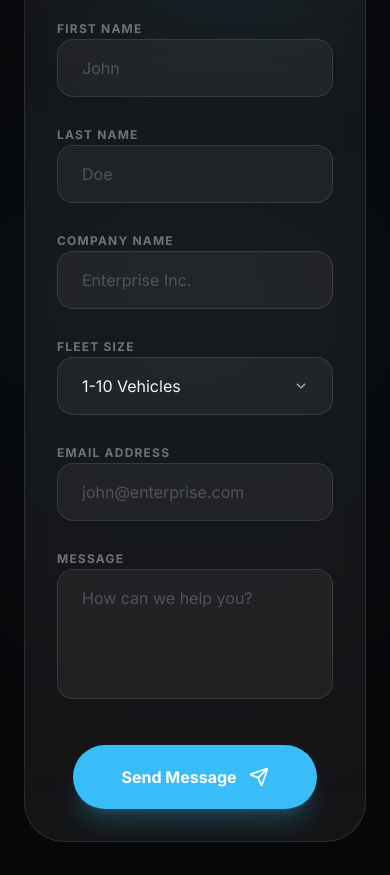
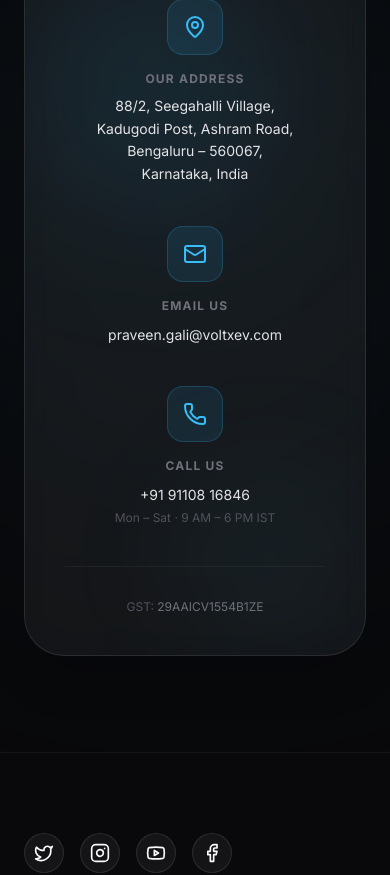
Before and after one commit to pkgali12/Voltx-Websitenew-1-voltx, a React (Vite) app: page / in a window 390 px wide. Shown: the part 4060-4935 px from the top of the page. Built offline with nearby package versions, Linux system fonts and the light colour scheme; no server answers.

Commit message:
feat: replace contact form with company info panel (address, email, phone)

```diff
--- a/src/components/ContactForm.tsx
+++ b/src/components/ContactForm.tsx
@@ -1,119 +1,14 @@
-import { motion, AnimatePresence } from "motion/react";
-import { Send, Loader2, CheckCircle2, AlertCircle, Info, Sparkles, Mail } from "lucide-react";
-import { useState, FormEvent, ChangeEvent } from "react";
+import { motion } from "motion/react";
+import { Sparkles, Mail, MapPin, Phone } from "lucide-react";
 
 export default function ContactForm() {
-  const [formData, setFormData] = useState({
-    firstName: "",
-    lastName: "",
-    companyName: "",
-    fleetSize: "1-10",
-    email: "",
-    message: ""
-  });
-
-  const [status, setStatus] = useState<"idle" | "submitting" | "success" | "error">("idle");
-  const [errorMessage, setErrorMessage] = useState("");
-
-  const accessKey = import.meta.env.VITE_WEB3FORMS_ACCESS_KEY;
-  const isKeyConfigured = accessKey && accessKey !== "YOUR_WEB3FORMS_ACCESS_KEY_HERE" && accessKey.trim() !== "";
-
-  const handleChange = (e: ChangeEvent<HTMLInputElement | HTMLTextAreaElement | HTMLSelectElement>) => {
-    const { name, value } = e.target;
-    setFormData((prev) => ({
-      ...prev,
-      [name]: value
-    }));
-  };
-
-  const handleSubmit = async (e: FormEvent) => {
-    e.preventDefault();
-    setStatus("submitting");
-    setErrorMessage("");
-
-    try {
-      const response = await fetch("https://api.web3forms.com/submit", {
-        method: "POST",
-        headers: {
-          "Content-Type": "application/json",
-          Accept: "application/json"
-        },
-        body: JSON.stringify({
-          access_key: isKeyConfigured ? accessKey : "YOUR_WEB3FORMS_ACCESS_KEY_HERE",
-          name: `${formData.firstName} ${formData.lastName}`,
-          email: formData.email,
-          subject: `Voltx EV Contact Request - ${formData.companyName}`,
-          from_name: "Voltx EV",
-          message: `Name: ${formData.firstName} ${formData.lastName}
-Email: ${formData.email}
-Company: ${formData.companyName}
-Fleet Size: ${formData.fleetSize}
-
-Message:
-${formData.message}`
-        })
-      });
-
-      const data = await response.json();
-      if (response.ok && data.success) {
-        setStatus("success");
-        setFormData({
-          firstName: "",
-          lastName: "",
-          companyName: "",
-          fleetSize: "1-10",
-          email: "",
-          message: ""
-        });
-      } else {
-        // If developer is using placeholder, mock successful submission but warn them in the UI
-        if (!isKeyConfigured) {
-          setTimeout(() => {
-            setStatus("success");
-            setFormData({
-              firstName: "",
-              lastName: "",
-              companyName: "",
-              fleetSize: "1-10",
-              email: "",
-              message: ""
-            });
-          }, 1200);
-        } else {
-          setStatus("error");
-          setErrorMessage(data.message || "Failed to submit form. Please check your credentials.");
-        }
-      }
-    } catch (err) {
-      if (!isKeyConfigured) {
-        setTimeout(() => {
-          setStatus("success");
-          setFormData({
-            firstName: "",
-            lastName: "",
-            companyName: "",
-            fleetSize: "1-10",
-            email: "",
-            message: ""
-          });
-        }, 1200);
-      } else {
-        setStatus("error");
-        setStatus("error");
-        setErrorMessage("Network error. Please try again later.");
-      }
-    }
-  };
-
   return (
     <section id="contact" className="py-24 px-6 relative overflow-hidden">
       {/* Background glowing effects */}
-      <div className="absolute top-1/2 left-1/2 -translate-x-1/2 -translate-y-1/2 w-[500px] h-[500px] bg-brand/5 blur-[150px] pointer-events-none rounded-full" />
+      <div className="absolute top-1/2 left-1/2 -translate-x-1/2 -translate-y-1/2 w-[600px] h-[600px] bg-brand/5 blur-[150px] pointer-events-none rounded-full" />
 
-      <div className="max-w-4xl mx-auto glass rounded-[40px] overflow-hidden p-8 md:p-16 relative z-10 border border-white/10 shadow-2xl backdrop-blur-md">
-        {/* Background Accents */}
-        <div className="absolute top-0 right-0 w-64 h-64 bg-brand/10 blur-[80px] -z-10 pointer-events-none" />
-
+      <div className="max-w-3xl mx-auto relative z-10">
+        {/* Section Header */}
         <div className="text-center mb-12">
           <div className="inline-flex items-center gap-2 px-4 py-2 rounded-full bg-white/5 border border-white/10 text-brand text-xs font-bold tracking-widest uppercase mb-4">
             <Sparkles className="w-3.5 h-3.5" />
@@ -123,190 +18,94 @@ ${formData.message}`
           <p className="text-zinc-400 max-w-lg mx-auto">Have questions? Our specialists are ready to help you transition to clean energy.</p>
         </div>
 
-        {/* Developer configuration helper banner if key is not configured */}
-        {!isKeyConfigured && (
-          <div className="mb-10 p-5 rounded-2xl bg-amber-500/10 border border-amber-500/20 text-amber-200 text-sm flex flex-col md:flex-row gap-4 items-start md:items-center justify-between">
-            <div className="flex gap-3 items-start">
-              <Info className="w-5 h-5 text-amber-400 shrink-0 mt-0.5" />
+        {/* Contact Info Panel */}
+        <motion.div
+          initial={{ opacity: 0, y: 20 }}
+          whileInView={{ opacity: 1, y: 0 }}
+          viewport={{ once: true }}
+          transition={{ duration: 0.5 }}
+          className="glass rounded-[40px] p-10 md:p-14 border border-white/10 shadow-2xl backdrop-blur-md relative overflow-hidden"
+        >
+          {/* Accent glows */}
+          <div className="absolute top-0 left-0 w-64 h-64 bg-brand/10 blur-[80px] -z-10 pointer-events-none rounded-full" />
+          <div className="absolute bottom-0 right-0 w-48 h-48 bg-brand/5 blur-[60px] -z-10 pointer-events-none rounded-full" />
+
+          <div className="grid md:grid-cols-3 gap-10">
+            {/* Address */}
+            <motion.div
+              initial={{ opacity: 0, y: 10 }}
+              whileInView={{ opacity: 1, y: 0 }}
+              viewport={{ once: true }}
+              transition={{ duration: 0.4, delay: 0.1 }}
+              className="flex flex-col items-center md:items-start text-center md:text-left gap-4"
+            >
+              <div className="w-14 h-14 rounded-2xl bg-brand/10 border border-brand/20 flex items-center justify-center shrink-0">
+                <MapPin className="w-6 h-6 text-brand" />
+              </div>
               <div>
-                <span className="font-bold text-amber-300 block mb-0.5">⚡ Developer Mode (Simulated Send)</span>
-                No Web3Forms access key detected in your <code className="bg-black/30 px-1.5 py-0.5 rounded text-amber-400 font-mono text-xs">.env</code> file. Submissions are simulated.
+                <p className="text-xs font-bold tracking-widest uppercase text-zinc-500 mb-2">Our Address</p>
+                <p className="text-zinc-200 text-sm leading-relaxed">
+                  88/2, Seegahalli Village,<br />
+                  Kadugodi Post, Ashram Road,<br />
+                  Bengaluru – 560067,<br />
+                  Karnataka, India
+                </p>
               </div>
+            </motion.div>
+
+            {/* Email */}
+            <motion.div
+              initial={{ opacity: 0, y: 10 }}
+              whileInView={{ opacity: 1, y: 0 }}
+              viewport={{ once: true }}
+              transition={{ duration: 0.4, delay: 0.2 }}
+              className="flex flex-col items-center md:items-start text-center md:text-left gap-4"
+            >
+              <div className="w-14 h-14 rounded-2xl bg-brand/10 border border-brand/20 flex items-center justify-center shrink-0">
+                <Mail className="w-6 h-6 text-brand" />
               </div>
+              <div>
+                <p className="text-xs font-bold tracking-widest uppercase text-zinc-500 mb-2">Email Us</p>
                 <a
-              href="https://web3forms.com"
-              target="_blank"
-              rel="noopener noreferrer"
-              className="text-xs font-bold bg-amber-500/20 hover:bg-amber-500/30 text-amber-300 px-4 py-2 rounded-xl transition-all border border-amber-500/30 shrink-0 self-end md:self-auto"
+                  href="mailto:praveen.gali@voltxev.com"
+                  className="text-zinc-200 text-sm hover:text-brand transition-colors break-all"
                 >
-              Get Free Key (5s)
+                  praveen.gali@voltxev.com
                 </a>
               </div>
-        )}
+            </motion.div>
 
-        <AnimatePresence mode="wait">
-          {status === "success" ? (
+            {/* Phone */}
             <motion.div
-              key="success-card"
-              initial={{ opacity: 0, scale: 0.95 }}
-              animate={{ opacity: 1, scale: 1 }}
-              exit={{ opacity: 0, scale: 0.95 }}
-              transition={{ duration: 0.4 }}
-              className="text-center py-16"
+              initial={{ opacity: 0, y: 10 }}
+              whileInView={{ opacity: 1, y: 0 }}
+              viewport={{ once: true }}
+              transition={{ duration: 0.4, delay: 0.3 }}
+              className="flex flex-col items-center md:items-start text-center md:text-left gap-4"
             >
-              <div className="w-24 h-24 bg-brand/20 text-brand rounded-full flex items-center justify-center mx-auto mb-6 shadow-lg shadow-brand/10 border border-brand/30 animate-pulse">
-                <CheckCircle2 className="w-12 h-12" />
+              <div className="w-14 h-14 rounded-2xl bg-brand/10 border border-brand/20 flex items-center justify-center shrink-0">
+                <Phone className="w-6 h-6 text-brand" />
               </div>
-              <h3 className="text-3xl font-display font-bold mb-3 tracking-tight text-white">Message Received!</h3>
-              <p className="text-zinc-400 max-w-md mx-auto mb-2">We have successfully received your inquiry and our engineering team will get back to you within 24 hours.</p>
+              <div>
+                <p className="text-xs font-bold tracking-widest uppercase text-zinc-500 mb-2">Call Us</p>
+                <a
+                  href="tel:+919110816846"
+                  className="text-zinc-200 text-sm hover:text-brand transition-colors"
+                >
+                  +91 91108 16846
+                </a>
+                <p className="text-zinc-600 text-xs mt-1">Mon – Sat · 9 AM – 6 PM IST</p>
+              </div>
+            </motion.div>
+          </div>
 
-              {!isKeyConfigured && (
-                <p className="text-xs text-amber-400/80 bg-amber-500/5 border border-amber-500/10 rounded-xl py-2 px-4 max-w-sm mx-auto mt-4">
-                  ℹ️ Web3Forms is not active yet. Configure `VITE_WEB3FORMS_ACCESS_KEY` to receive this email directly!
+          {/* Divider & GST */}
+          <div className="mt-10 pt-8 border-t border-white/5 text-center">
+            <p className="text-xs text-zinc-600">
+              GST: <span className="text-zinc-500">29AAICV1554B1ZE</span>
             </p>
-              )}
-
-              <button
-                onClick={() => setStatus("idle")}
-                className="mt-8 text-brand font-bold hover:text-brand-light transition-all flex items-center gap-2 mx-auto border border-brand/20 bg-brand/5 px-6 py-2.5 rounded-full hover:bg-brand/10 hover:border-brand/30 cursor-pointer"
-              >
-                <Mail className="w-4 h-4" />
-                Send another message
-              </button>
+          </div>
         </motion.div>
-          ) : status === "error" ? (
-            <motion.div
-              key="error-card"
-              initial={{ opacity: 0, scale: 0.95 }}
-              animate={{ opacity: 1, scale: 1 }}
-              exit={{ opacity: 0, scale: 0.95 }}
-              transition={{ duration: 0.4 }}
-              className="text-center py-16"
-            >
-              <div className="w-24 h-24 bg-red-500/20 text-red-500 rounded-full flex items-center justify-center mx-auto mb-6 shadow-lg shadow-red-500/10 border border-red-500/30">
-                <AlertCircle className="w-12 h-12" />
-              </div>
-              <h3 className="text-3xl font-display font-bold mb-3 tracking-tight text-white">Failed to Send</h3>
-              <p className="text-zinc-400 max-w-md mx-auto mb-6">{errorMessage || "An error occurred while submitting your message."}</p>
-              <button
-                onClick={() => setStatus("idle")}
-                className="bg-red-500/10 hover:bg-red-500/20 text-red-400 border border-red-500/30 px-8 py-3.5 rounded-full font-bold transition-all mx-auto cursor-pointer"
-              >
-                Go Back & Retry
-              </button>
-            </motion.div>
-          ) : (
-            <motion.form
-              key="contact-form"
-              initial={{ opacity: 0 }}
-              animate={{ opacity: 1 }}
-              exit={{ opacity: 0 }}
-              onSubmit={handleSubmit}
-              className="grid md:grid-cols-2 gap-6"
-            >
-              <div className="space-y-2">
-                <label className="text-xs font-bold tracking-widest text-zinc-500 uppercase">First Name</label>
-                <input
-                  required
-                  type="text"
-                  name="firstName"
-                  value={formData.firstName}
-                  onChange={handleChange}
-                  placeholder="John"
-                  className="w-full bg-white/5 border border-white/10 rounded-2xl px-6 py-4 focus:ring-2 focus:ring-brand focus:border-brand/30 outline-none transition-all placeholder:text-zinc-600 text-zinc-100"
-                />
-              </div>
-              <div className="space-y-2">
-                <label className="text-xs font-bold tracking-widest text-zinc-500 uppercase">Last Name</label>
-                <input
-                  required
-                  type="text"
-                  name="lastName"
-                  value={formData.lastName}
-                  onChange={handleChange}
-                  placeholder="Doe"
-                  className="w-full bg-white/5 border border-white/10 rounded-2xl px-6 py-4 focus:ring-2 focus:ring-brand focus:border-brand/30 outline-none transition-all placeholder:text-zinc-600 text-zinc-100"
-                />
-              </div>
-              <div className="space-y-2">
-                <label className="text-xs font-bold tracking-widest text-zinc-500 uppercase">Company Name</label>
-                <input
-                  required
-                  type="text"
-                  name="companyName"
-                  value={formData.companyName}
-                  onChange={handleChange}
-                  placeholder="Enterprise Inc."
-                  className="w-full bg-white/5 border border-white/10 rounded-2xl px-6 py-4 focus:ring-2 focus:ring-brand focus:border-brand/30 outline-none transition-all placeholder:text-zinc-600 text-zinc-100"
-                />
-              </div>
-              <div className="space-y-2">
-                <label className="text-xs font-bold tracking-widest text-zinc-500 uppercase">Fleet Size</label>
-                <div className="relative">
-                  <select
-                    name="fleetSize"
-                    value={formData.fleetSize}
-                    onChange={handleChange}
-                    className="w-full bg-white/5 border border-white/10 rounded-2xl px-6 py-4 focus:ring-2 focus:ring-brand focus:border-brand/30 outline-none transition-all appearance-none cursor-pointer text-zinc-100"
-                  >
-                    <option value="1-10" className="bg-zinc-900 text-zinc-100">1-10 Vehicles</option>
-                    <option value="11-50" className="bg-zinc-900 text-zinc-100">11-50 Vehicles</option>
-                    <option value="51+" className="bg-zinc-900 text-zinc-100">51+ Vehicles</option>
-                    <option value="consumer" className="bg-zinc-900 text-zinc-100">Private Inquiry (B2C)</option>
-                  </select>
-                  <div className="pointer-events-none absolute inset-y-0 right-6 flex items-center text-zinc-400">
-                    <svg className="fill-current h-4 w-4" xmlns="http://www.w3.org/2000/svg" viewBox="0 0 20 20">
-                      <path d="M9.293 12.95l.707.707L15.657 8l-1.414-1.414L10 10.828 5.757 6.586 4.343 8z" />
-                    </svg>
-                  </div>
-                </div>
-              </div>
-              <div className="md:col-span-2 space-y-2">
-                <label className="text-xs font-bold tracking-widest text-zinc-500 uppercase">Email Address</label>
-                <input
-                  required
-                  type="email"
-                  name="email"
-                  value={formData.email}
-                  onChange={handleChange}
-                  placeholder="john@enterprise.com"
-                  className="w-full bg-white/5 border border-white/10 rounded-2xl px-6 py-4 focus:ring-2 focus:ring-brand focus:border-brand/30 outline-none transition-all placeholder:text-zinc-600 text-zinc-100"
-                />
-              </div>
-              <div className="md:col-span-2 space-y-2">
-                <label className="text-xs font-bold tracking-widest text-zinc-500 uppercase">Message</label>
-                <textarea
-                  required
-                  rows={4}
-                  name="message"
-                  value={formData.message}
-                  onChange={handleChange}
-                  placeholder="How can we help you?"
-                  className="w-full bg-white/5 border border-white/10 rounded-2xl px-6 py-4 focus:ring-2 focus:ring-brand focus:border-brand/30 outline-none transition-all resize-none placeholder:text-zinc-600 text-zinc-100"
-                ></textarea>
-              </div>
-              <div className="md:col-span-2 mt-4 text-center">
-                <button
-                  type="submit"
-                  disabled={status === "submitting"}
-                  className="bg-brand hover:bg-brand-dark text-white px-12 py-5 rounded-full font-bold flex items-center gap-3 mx-auto transition-all shadow-xl shadow-brand/20 disabled:opacity-50 disabled:cursor-not-allowed hover:scale-[1.02] active:scale-[0.98] cursor-pointer"
-                >
-                  {status === "submitting" ? (
-                    <>
-                      Sending Message...
-                      <Loader2 className="w-5 h-5 animate-spin" />
-                    </>
-                  ) : (
-                    <>
-                      Send Message
-                      <Send className="w-5 h-5" />
-                    </>
-                  )}
-                </button>
-              </div>
-            </motion.form>
-          )}
-        </AnimatePresence>
       </div>
     </section>
   );
```
Lines whose indentation alone changed are shown as unchanged.
